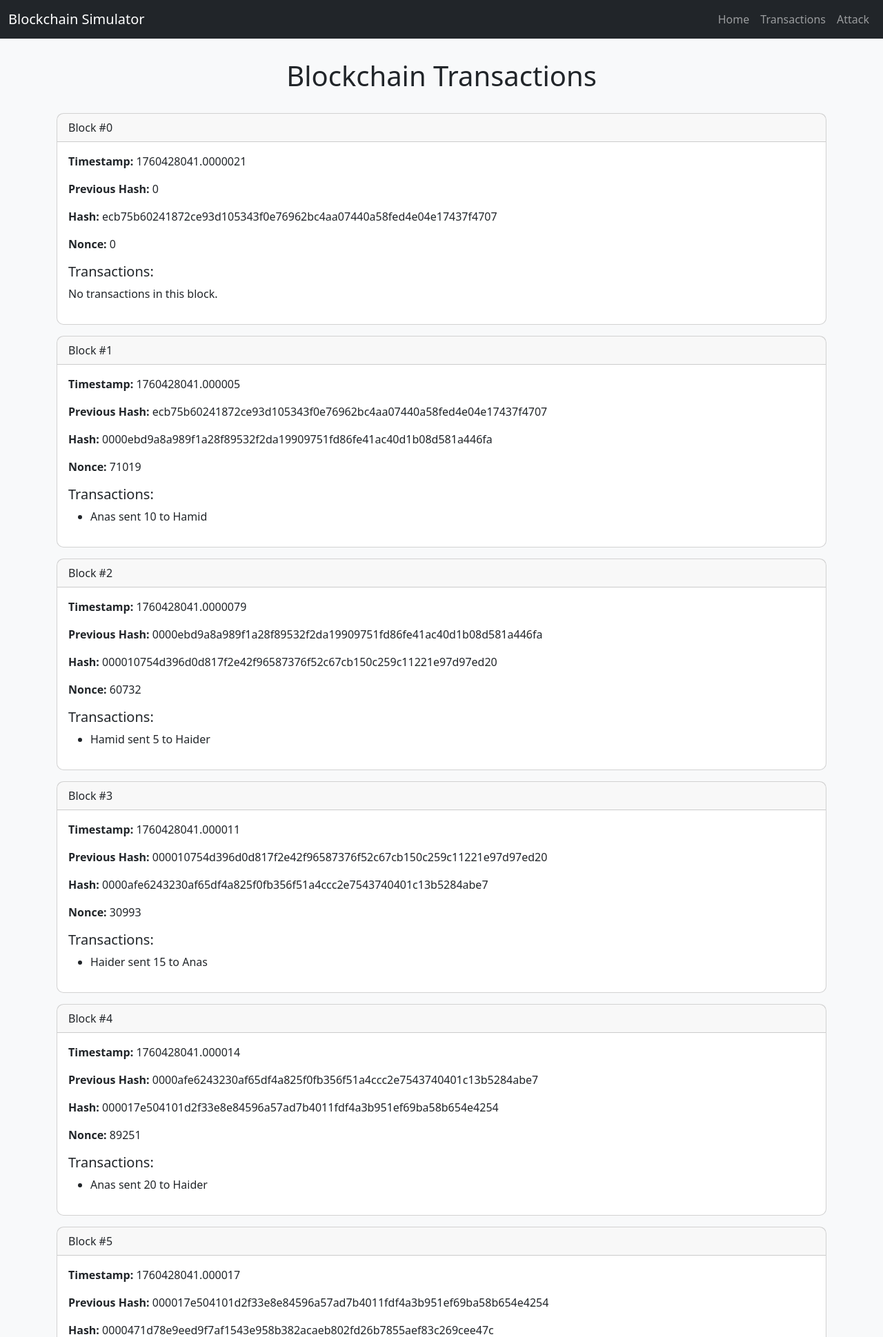
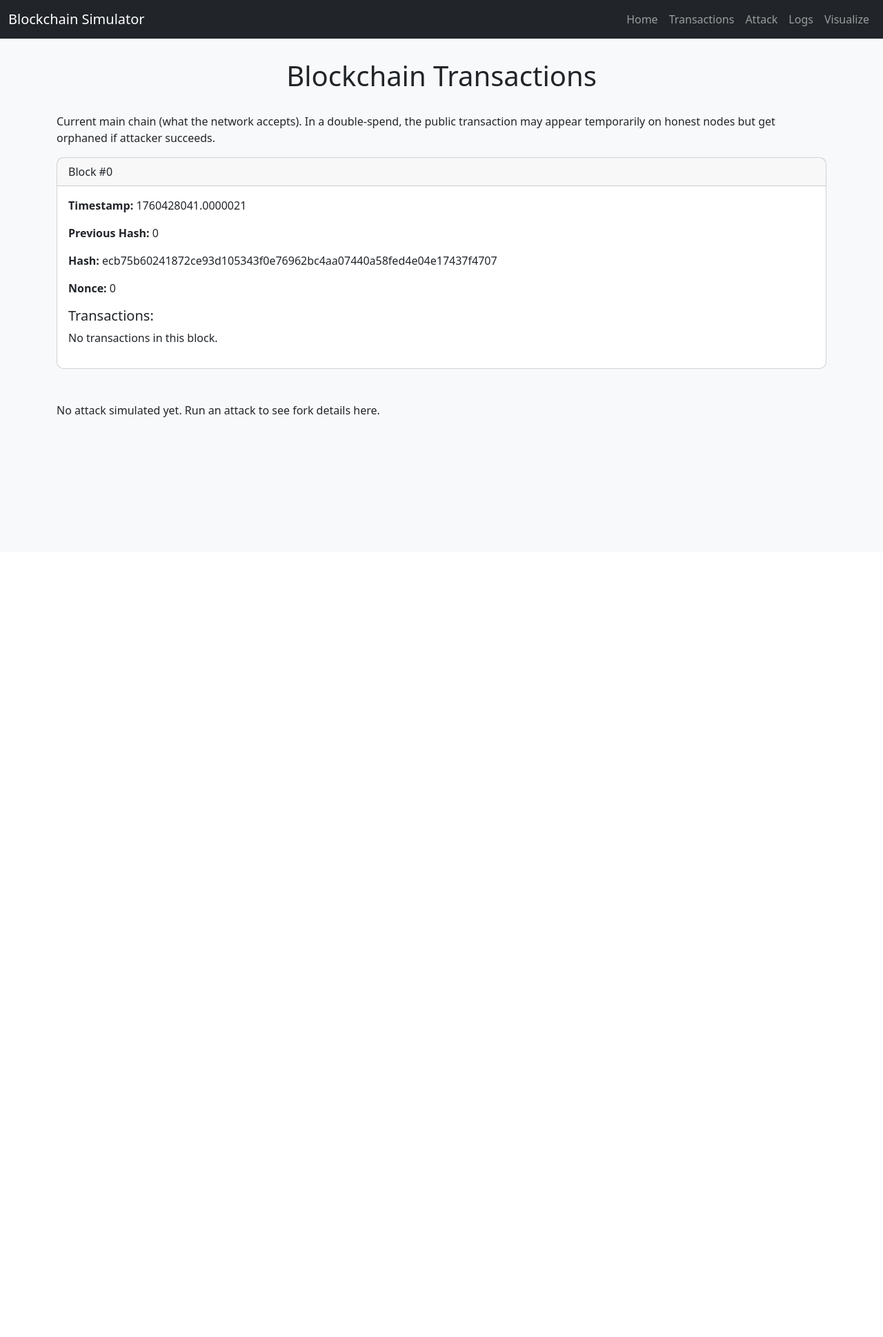
Before and after one commit to nasirabbas827/double-spending-Shumaila, a Flask app: page /transactions in a window 1280 px wide. Shown: the top 1939 px of the page at 69% size. After the commit the page ends 605 px from the top, so only its background shows below. Run offline with Flask 3, Linux system fonts and the light colour scheme.

Commit message:
Updated Prototype to final code

```diff
--- a/app.py
+++ b/app.py
@@ -1,45 +1,50 @@
-from flask import Flask, render_template, request, jsonify
+from flask import Flask, render_template, request, jsonify, send_file , url_for
 from blockchain import Blockchain
 from sim_network import NetworkSimulator
 import uuid
 import logging
+import csv
+import os
+import pandas as pd
+import matplotlib
+matplotlib.use('Agg')
+import matplotlib.pyplot as plt
+from io import BytesIO
+import base64
+
+
 
 app = Flask(__name__)
 logging.basicConfig(level=logging.DEBUG)
 
-# Initialize blockchain and simulator
 blockchain = Blockchain(difficulty=4)
 simulator = NetworkSimulator(blockchain)
 
-# Add nodes: Anas, Hamid, Haider
-nodes = ['Anas', 'Hamid', 'Haider', 'Nasir']
+nodes = ['Anas', 'Hamid', 'Haider', 'Nasir', 'Ali', 'Omar']
 for node in nodes:
     simulator.add_node(node)
 
-# Add 7 initial transactions after genesis block
-initial_transactions = [
-    {"sender": "Anas", "receiver": "Hamid", "amount": 10},
-    {"sender": "Hamid", "receiver": "Haider", "amount": 5},
-    {"sender": "Haider", "receiver": "Anas", "amount": 15},
-    {"sender": "Anas", "receiver": "Haider", "amount": 20},
-    {"sender": "Hamid", "receiver": "Anas", "amount": 8},
-    {"sender": "Haider", "receiver": "Hamid", "amount": 12},
-    {"sender": "Anas", "receiver": "Hamid", "amount": 7}
-]
-for tx in initial_transactions:
-    if blockchain.validate_transaction(tx["sender"], tx["receiver"], tx["amount"]):
-        blockchain.new_transaction(tx["sender"], tx["receiver"], tx["amount"])
-        blockchain.mine_block()
-        logging.debug(f"Added transaction: {tx}, Block: {blockchain.chain[-1]}")
-    else:
-        logging.error(f"Invalid transaction: {tx}")
+attack_history = []
+csv_file = 'logs.csv'
+with open(csv_file, 'w', newline='') as f:
+    writer = csv.writer(f)
+    writer.writerow([
+        'transaction id',
+        'timestamp',
+        'sender',
+        'receiver',
+        'amount',
+        'public transaction details',
+        'private transaction details',
+        'Attack Result'
+    ])
 
-# Store attack history
-attack_history = []
+last_honest_chain = None
+last_attacker_chain = None
+last_attack_result = None
 
 @app.route('/')
 def index():
-    # Create a list of dictionaries with node names and their hash rates
     node_data = [{'name': name, 'hash_rate': simulator.nodes[name].hash_rate} for name in nodes]
     return render_template('index.html', nodes=node_data)
 
@@ -47,10 +52,13 @@ def index():
 def transactions():
     chain = blockchain.chain
     logging.debug(f"Chain length: {len(chain)}, Chain: {chain}")
-    return render_template('transactions.html', chain=chain)
+    return render_template('transactions.html', chain=chain,
+                           honest_chain=last_honest_chain, attacker_chain=last_attacker_chain,
+                           attack_result=last_attack_result)
 
 @app.route('/attack', methods=['GET', 'POST'])
 def attack():
+    global last_honest_chain, last_attacker_chain, last_attack_result
     if request.method == 'POST':
         attacker = request.form['attacker']
         hash_rate = float(request.form['hash_rate'])
@@ -58,23 +66,79 @@ def attack():
         target = request.form['target']
         amount = float(request.form['amount'])
 
-        result = simulator.run_double_spend_attack(attacker, hash_rate, delay, target, amount)
-        # Add to attack history
+        result_tuple = simulator.run_double_spend_attack(attacker, hash_rate, delay, target, amount)
+        result_msg = result_tuple[0]
+        honest_chain_json = result_tuple[1]
+        attacker_chain_json = result_tuple[2]
+
+        last_honest_chain = honest_chain_json
+        last_attacker_chain = attacker_chain_json
+        last_attack_result = 'Success' if 'successful' in result_msg.lower() else 'Failed'
+
+        attack_result = last_attack_result
         attack_history.append({
             'attacker': attacker,
             'hash_rate': hash_rate,
             'delay': delay,
             'target': target,
             'amount': amount,
-            'result': 'Success' if 'successful' in result.lower() else 'Failed'
+            'result': attack_result
         })
-        logging.debug(f"Attack result: {result}, New chain: {blockchain.chain}")
-        return render_template('attack.html', nodes=nodes, result=result, attack_history=attack_history)
+        logging.debug(f"Attack result: {result_msg}, New chain: {blockchain.chain}")
+        return render_template('attack.html', nodes=nodes, result=result_msg,
+                               honest_chain=honest_chain_json, attacker_chain=attacker_chain_json,
+                               attack_history=attack_history)
     return render_template('attack.html', nodes=nodes, attack_history=attack_history)
 
 @app.route('/api/chain', methods=['GET'])
 def get_chain():
     return jsonify(blockchain.chain)
 
+@app.route('/download_logs')
+def download_logs():
+    csv_path = 'logs.csv'
+    if os.path.exists(csv_path):
+        return send_file(csv_path, as_attachment=True, download_name='logs.csv', mimetype='text/csv')
+    else:
+        return "No logs file found.", 404
+
+@app.route('/visualize')
+def visualize():
+    csv_path = 'logs.csv'
+    if os.path.exists(csv_path):
+        df = pd.read_csv(csv_path)
+        if len(df) > 0:
+            # ensure numeric conversions if present elsewhere
+            if 'amount' in df.columns:
+                df['amount'] = pd.to_numeric(df['amount'], errors='coerce')
+            fig, (ax1, ax2) = plt.subplots(1, 2, figsize=(12, 6))
+            # Attack Result pie chart (if column exists)
+            if 'Attack Result' in df.columns:
+                result_counts = df['Attack Result'].value_counts()
+                ax1.pie(result_counts, labels=result_counts.index, autopct='%1.1f%%')
+                ax1.set_title('Attack Success Rate')
+            else:
+                ax1.text(0.5, 0.5, 'No Attack Result column', ha='center')
+            # If hash_rate/delay columns exist, show averages; otherwise show amounts by result
+            if 'hash_rate' in df.columns and 'delay' in df.columns:
+                avg_stats = df.groupby('Attack Result')[['hash_rate', 'delay']].mean()
+                avg_stats.plot(kind='bar', ax=ax2)
+                ax2.set_title('Avg Hash Rate & Delay by Result')
+                ax2.set_ylabel('Average')
+            elif 'amount' in df.columns:
+                avg_amount = df.groupby('Attack Result')['amount'].mean()
+                avg_amount.plot(kind='bar', ax=ax2)
+                ax2.set_title('Avg Amount by Result')
+                ax2.set_ylabel('Average Amount')
+            plt.tight_layout()
+            plot_path = 'static/plot.png'
+            plt.savefig(plot_path)
+            plt.close()
+            return render_template('visualize.html', has_data=True, plot_url=url_for('static', filename='plot.png'), total_attacks=len(df))
+        else:
+            return render_template('visualize.html', has_data=False, message="No data.")
+    else:
+        return render_template('visualize.html', has_data=False, message="No logs.")
+
 if __name__ == '__main__':
     app.run(debug=True)
--- a/templates/base.html
+++ b/templates/base.html
@@ -15,6 +15,8 @@
                 <a class="nav-link" href="{{ url_for('index') }}">Home</a>
                 <a class="nav-link" href="{{ url_for('transactions') }}">Transactions</a>
                 <a class="nav-link" href="{{ url_for('attack') }}">Attack</a>
+                <a class="nav-link" href="{{ url_for('download_logs') }}">Logs</a>
+                <a class="nav-link" href="{{ url_for('visualize') }}">Visualize</a>
             </div>
         </div>
     </nav>
--- a/templates/transactions.html
+++ b/templates/transactions.html
@@ -2,6 +2,7 @@
 {% block title %}Transactions{% endblock %}
 {% block content %}
 <h1>Blockchain Transactions</h1>
+<p>Current main chain (what the network accepts). In a double-spend, the public transaction may appear temporarily on honest nodes but get orphaned if attacker succeeds.</p>
 {% for block in chain %}
 <div class="card mb-3">
     <div class="card-header">Block #{{ block.index }}</div>
@@ -14,7 +15,11 @@
         {% if block.transactions %}
         <ul>
             {% for tx in block.transactions %}
-            <li>{{ tx.sender }} sent {{ tx.amount }} to {{ tx.receiver }}</li>
+            <li>
+                <strong>TX ID:</strong> {{ tx.tx_id }}<br>
+                <strong>Sender:</strong> {{ tx.sender }} sent <strong>{{ tx.amount }}</strong> to <strong>{{ tx.receiver }}</strong><br>
+                <strong>TX Timestamp:</strong> {{ tx.timestamp }}
+            </li>
             {% endfor %}
         </ul>
         {% else %}
@@ -23,4 +28,17 @@
     </div>
 </div>
 {% endfor %}
+
+{% if honest_chain and attacker_chain %}
+<h2 class="mt-5">Last Attack Forks (for Analysis)</h2>
+<p><strong>Result:</strong> {{ attack_result }} (Private chain won if Success; Public orphaned).</p>
+
+<h3 class="mt-4">Honest/Public Chain (What Victim Saw Initially)</h3>
+<pre class="bg-light p-3">{{ honest_chain }}</pre>
+
+<h3 class="mt-4">Attacker/Private Chain (Secret Fork)</h3>
+<pre class="bg-light p-3">{{ attacker_chain }}</pre>
+{% else %}
+<p class="mt-5">No attack simulated yet. Run an attack to see fork details here.</p>
+{% endif %}
 {% endblock %}
```
Also changed, not shown: attacker.py (+17 -2 lines), blockchain.py (+2 -7 lines), sim_network.py (+190 -30 lines), templates/attack.html (+7 -0 lines), templates/visualize.html (added, +11 -0 lines), static/plot.png (added), 1 other file.
